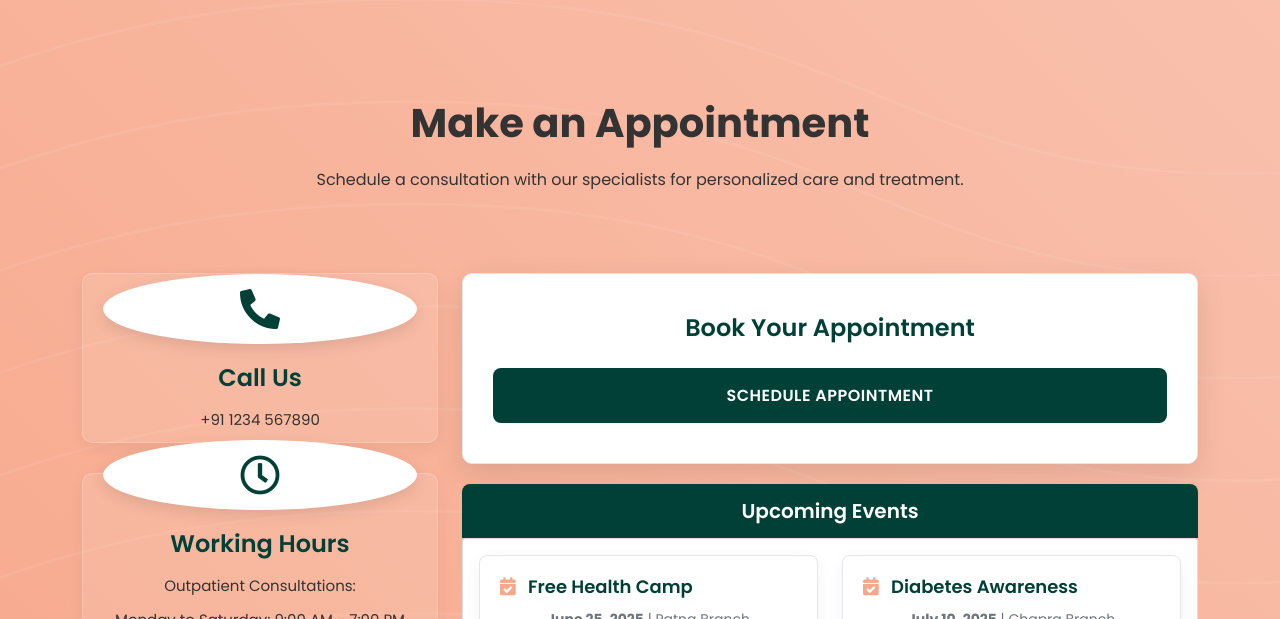
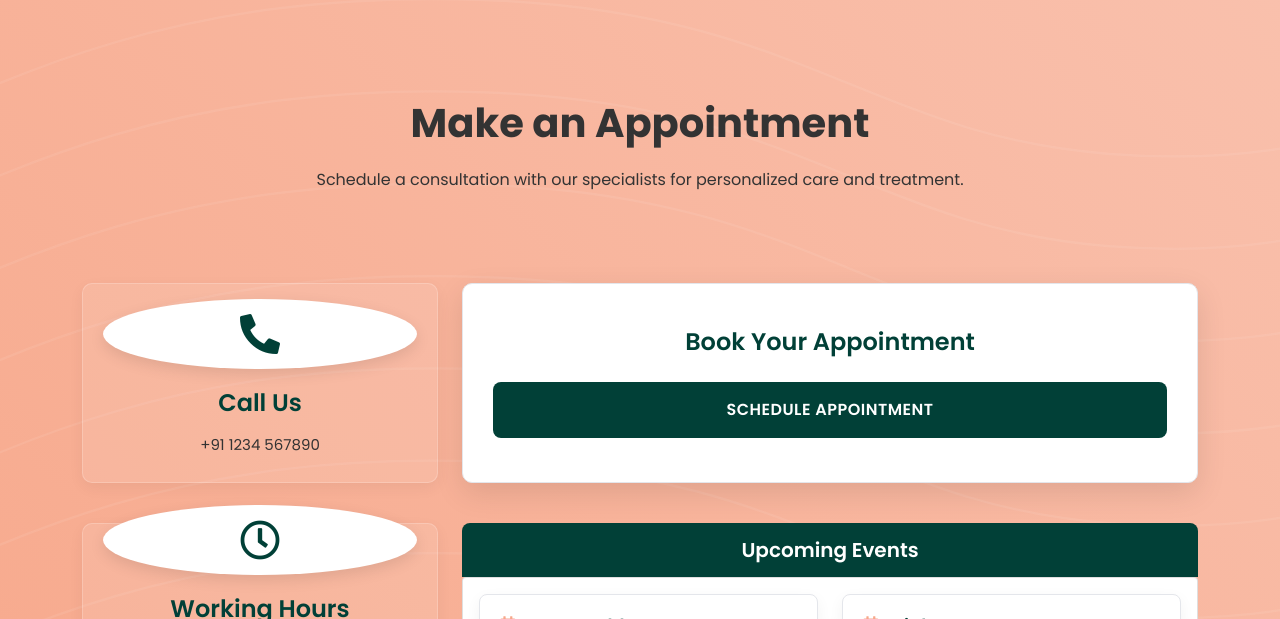
Before and after one commit to kumaranujranchi/ArvindusHospital, a Flask app: page / in a window 1280 px wide. Shown: the part 5881-6500 px from the top of the page. Run offline with Flask 3, Linux system fonts and the light colour scheme; some web fonts are replaced.

Commit message:
Improve website layout symmetry: Remove "Visit Us" section and adjust spacing.
Replit-Commit-Author: Agent
Replit-Commit-Session-Id: 35033c9e-9100-4ca9-a631-367accd4a0db
Replit-Commit-Screenshot-Url: https://storage.googleapis.com/screenshot-production-us-central1/0b021c9d-7ec7-4f9b-aaca-3fc471f9ec0f/9bc1bbec-91ec-4a92-906d-4cc0aecdd153.jpg

```diff
--- a/static/css/style.css
+++ b/static/css/style.css
@@ -574,8 +574,8 @@ p {
   background-color: rgba(255, 255, 255, 0.1);
   text-align: center;
   padding: 25px 20px;
-  margin-bottom: 30px;
-  margin-top: 30px;
+  margin-bottom: 40px;
+  margin-top: 40px;
   border-radius: 10px;
   box-shadow: 0 5px 15px rgba(0, 0, 0, 0.05);
   transition: all 0.3s ease;
@@ -583,7 +583,7 @@ p {
   display: flex;
   flex-direction: column;
   justify-content: center;
-  height: 170px;
+  height: 200px;
 }
 
 .contact-box:hover {
@@ -625,10 +625,11 @@ p {
   transition: all 0.3s ease;
   border: 1px solid var(--border-color);
   margin-bottom: 20px;
-  margin-top: 30px;
+  margin-top: 40px;
   display: flex;
   flex-direction: column;
   justify-content: center;
+  height: 200px;
 }
 
 .book-card:hover {
@@ -666,7 +667,7 @@ p {
 
 /* Events section */
 .events-section {
-  margin-top: 20px;
+  margin-top: 40px;
   display: flex;
   flex-direction: column;
   justify-content: center;
--- a/templates/index.html
+++ b/templates/index.html
@@ -351,11 +351,7 @@
                     <p>Emergency Services: 24/7</p>
                 </div>
 
-                <div class="contact-box">
-                    <i class="fas fa-map-marker-alt"></i>
-                    <h3>Visit Us</h3>
-                    <p>Patna | Chapra | Jamui</p>
-                </div>
+
             </div>
 
             <div class="col-lg-8">
```
Also changed, not shown: attached_assets/image_1743358034244.png (added).
